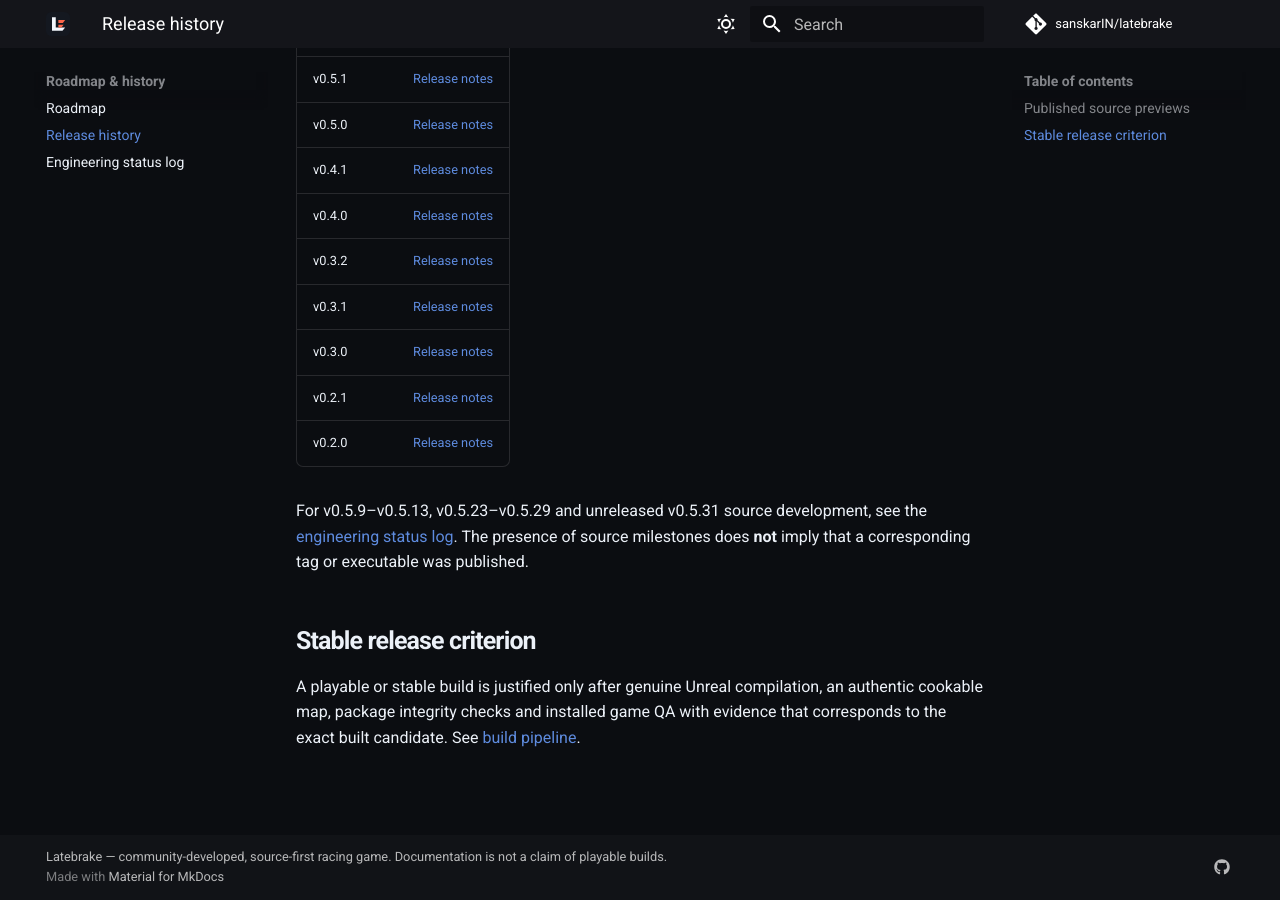
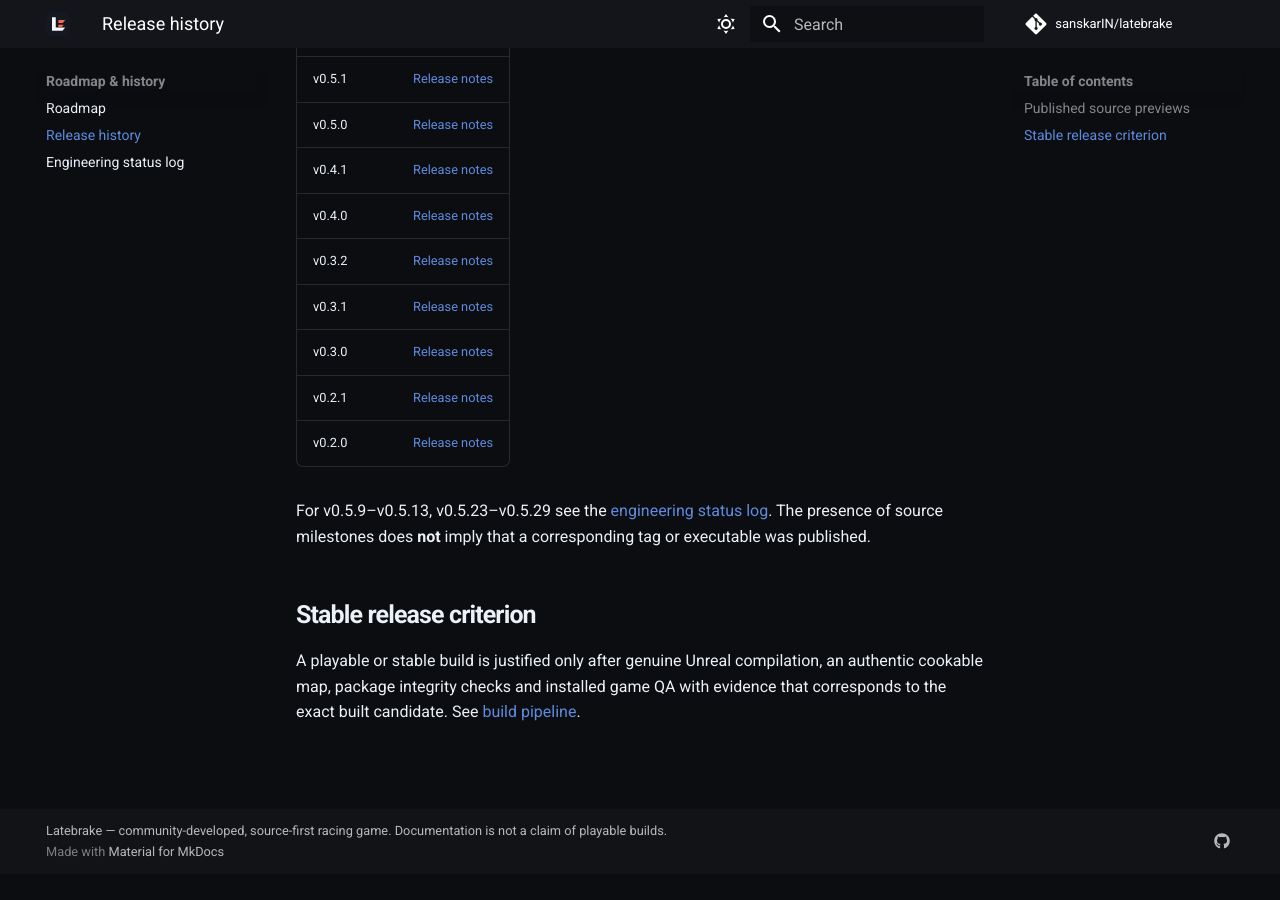
Before and after one commit to sanskarIN/latebrake, an MkDocs documentation site: the page built from docs/release-history.md, in a window 1280 px wide and 900 px high, scrolled down 1280 px. Built offline with MkDocs 1.6.1 and Material for MkDocs 9.7.7, drawn with Linux system fonts in a browser that asks for light colours; comment, search, counter and statistics services are not loaded; after the commit the page ends 2154 px from its top, so only the background shows below that.

Commit message:
docs(release): finish site v0.5.31 publication refresh

```diff
--- a/docs/release-history.md
+++ b/docs/release-history.md
@@ -37,7 +37,7 @@
 | v0.2.1 | [Release notes](releases/v0.2.1.md) |
 | v0.2.0 | [Release notes](releases/v0.2.0.md) |
 
-For v0.5.9–v0.5.13, v0.5.23–v0.5.29 and unreleased v0.5.31 source development, see the [engineering status log](STATUS.md). The presence of source milestones does **not** imply that a corresponding tag or executable was published.
+For v0.5.9–v0.5.13, v0.5.23–v0.5.29 see the [engineering status log](STATUS.md). The presence of source milestones does **not** imply that a corresponding tag or executable was published.
 
 ## Stable release criterion
 
```
